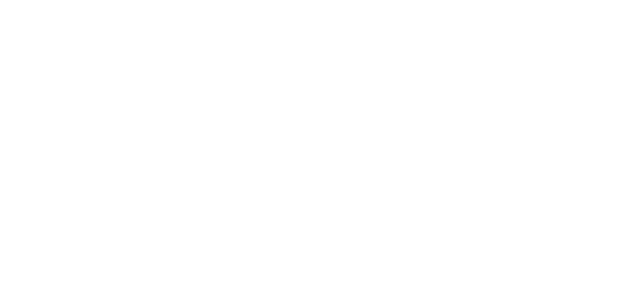
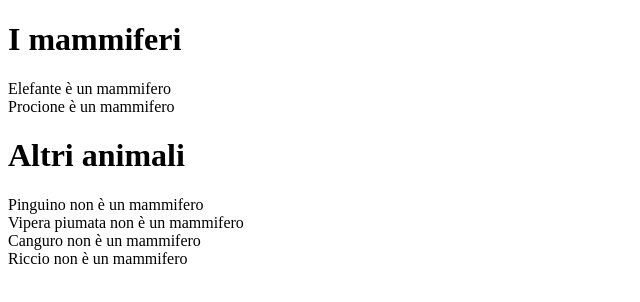
Before and after one commit to Alessiasansalone/js-snacks-objects, a plain HTML site: page index.html in a window 1280 px wide. Shown: the whole page, without its empty margins (0-640 px from the left). Drawn offline with Linux system fonts and the light colour scheme.

Commit message:
ADD: innerHTML

```diff
--- a/JS/snack03.js
+++ b/JS/snack03.js
@@ -53,7 +53,7 @@ const animals = [
         classe: 'Erinaceidi',
     }
 ]
- console.log(animals)
+console.log(animals)
 
 // Creo un array vuoto in cui pushare i mammiferi
 const mammals = []
@@ -63,10 +63,22 @@ for (let i = 0; i < animals.length; i++) {
     const currentAnimal = animals[i] // array - object
     const reproduction = currentAnimal.classe // array - object
     // console.log(currentAnimal)
+    const name = currentAnimal.nome // array - object
 
-    if (reproduction === 'Mammiferi')
+    const mammalsElement = document.getElementById('mammals')
+    const otherElement = document.getElementById('other')
+
+
+    if (reproduction === 'Mammiferi') {
 
         mammals.push(currentAnimal)
+
+        mammalsElement.innerHTML = mammalsElement.innerHTML + name + ' è un mammifero' + '<br>'
+    }
+    else {
+        otherElement.innerHTML = otherElement.innerHTML + name + ' non è un mammifero' + '<br>'
+    }
+
 }
 
 console.log(mammals)
--- a/index.html
+++ b/index.html
@@ -7,13 +7,17 @@
 </head>
 <body>
 
+    <h1>I mammiferi</h1>
+    <p id="mammals"></p>
 
+    <h1>Altri animali</h1>
+    <p id="other"></p>
 
 
     <!-- SNACK 3 -->
-    <!-- <script src="./JS/snack03.js"></script> -->
+    <script src="./JS/snack03.js"></script>
 
      <!-- SNACK 4 -->
-     <script src="./JS/snack04.js"></script>
+     <!-- <script src="./JS/snack04.js"></script> -->
 </body>
 </html>
```
